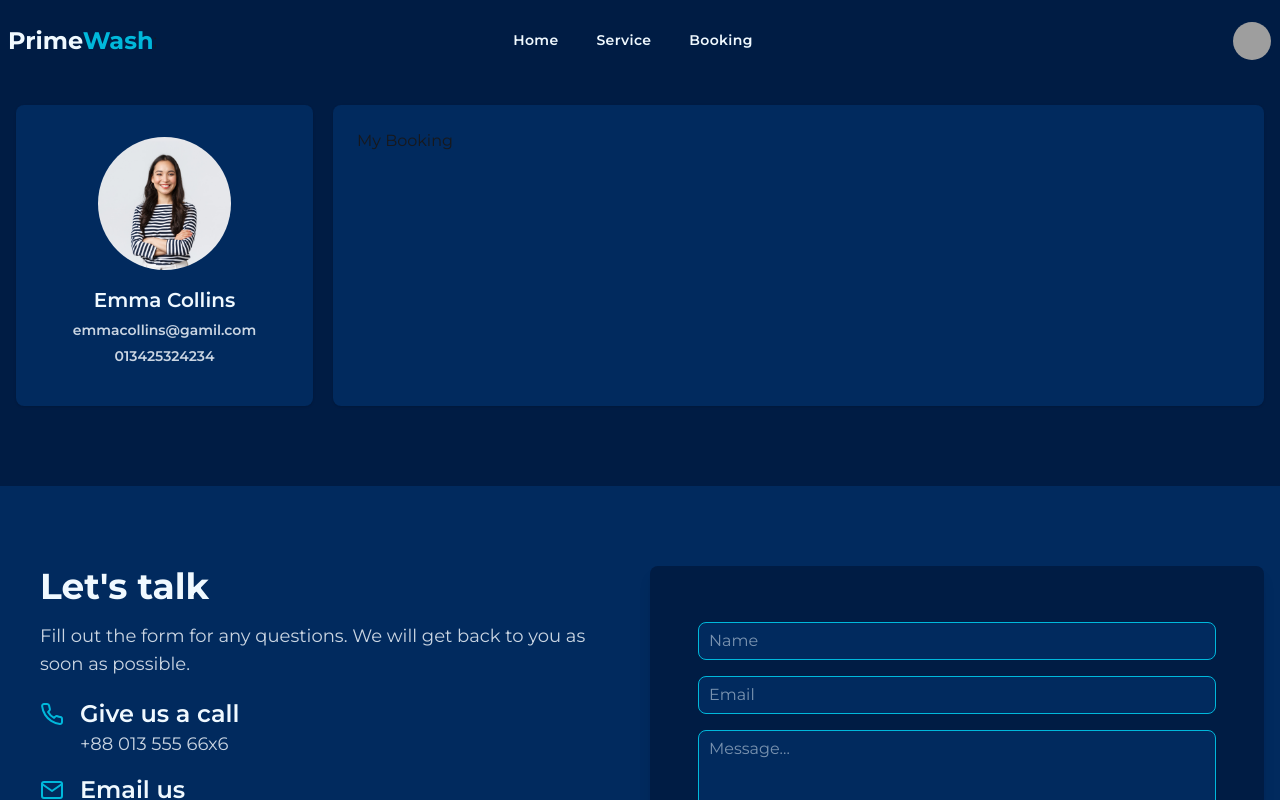
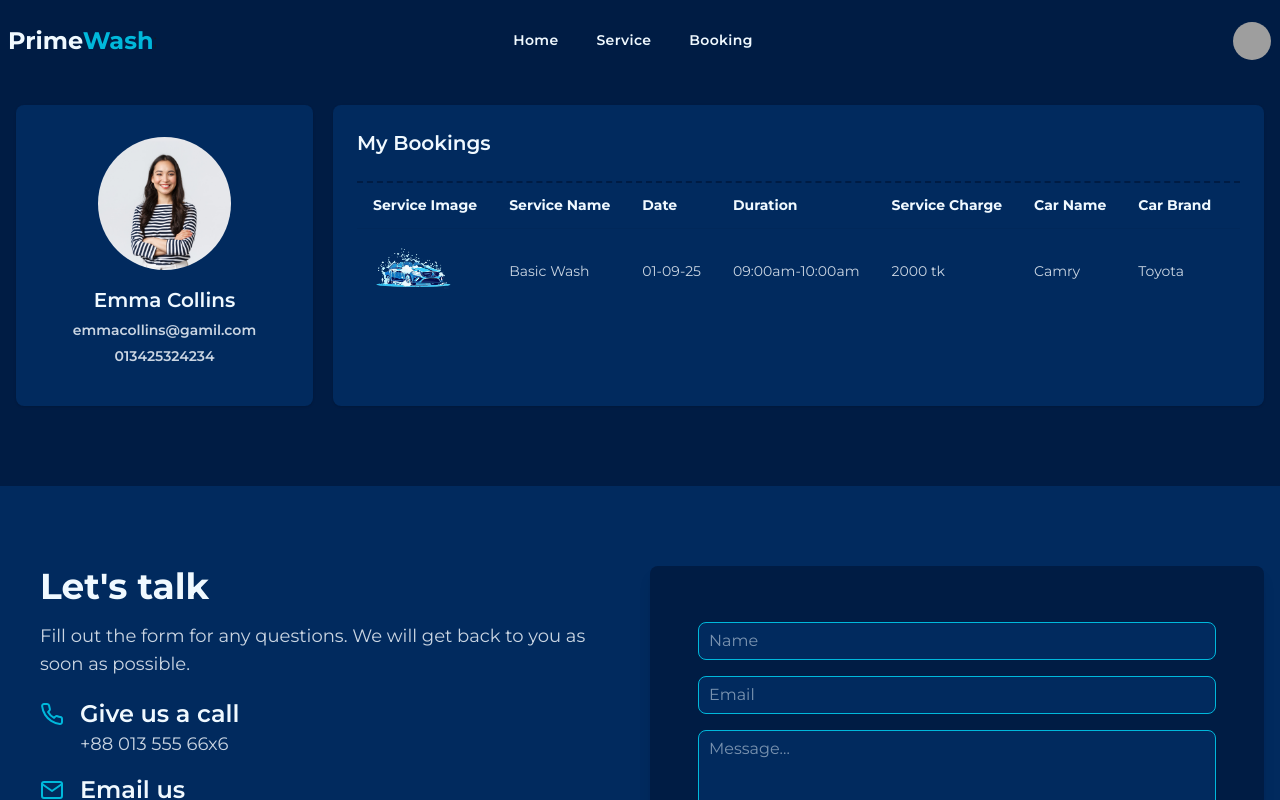
Before and after one commit to AbrRahman/prime-wash-frontend, a React (Vite) app: page /dashboard/my-booking in a window 1280 px wide. Shown: the top 800 px of the page. Built offline with nearby package versions, Linux system fonts and the light colour scheme; grey boxes are pictures that could not be loaded.

Commit message:
refactor Header component to use anchor tags for navigation; enhance MyBookings page layout with a table for booking details and add profile image upload functionality in ProfileDetails

```diff
--- a/src/component/shared/header/Header.tsx
+++ b/src/component/shared/header/Header.tsx
@@ -99,17 +99,17 @@ const Header = () => {
                     className="menu menu-sm dropdown-content bg-brand-secondary rounded-box !z-50 mt-3 w-52 p-2 shadow"
                   >
                     <li className="text-sky-50 hover:bg-cyan-600 focus:bg-cyan-600 transition duration-300 rounded-sm">
-                      <Link to="/dashboard/profile" className="justify-between">
+                      <a href="/dashboard/profile" className="justify-between">
                         Profile
-                      </Link>
+                      </a>
                     </li>
                     <li className="text-sky-50 hover:bg-cyan-600 focus:bg-cyan-600 transition duration-300 rounded-sm">
-                      <Link
-                        to="/dashboard/my-booking"
+                      <a
+                        href="/dashboard/my-booking"
                         className="justify-between"
                       >
                         My Bookings
-                      </Link>
+                      </a>
                     </li>
                     <li className="text-sky-50 hover:bg-cyan-600 focus:bg-cyan-600 transition duration-300 rounded-sm">
                       <Link
--- a/src/pages/myBookings/MyBookings.tsx
+++ b/src/pages/myBookings/MyBookings.tsx
@@ -1,9 +1,73 @@
+import serviceImage from "../../assets/images/car-1.png";
 const MyBookings = () => {
   return (
     <div>
-      <h1>My Booking</h1>
+      <div className="border-b-2 border-dashed pb-6 border-b-brand-primary ">
+        <h1 className="text-xl font-semibold text-sky-50">My Bookings</h1>
+      </div>
+      <div className="overflow-x-auto">
+        <table className="table">
+          {/* head */}
+          <thead>
+            <tr className="text-sky-50">
+              <th>Service Image</th>
+              <th>Service Name</th>
+              <th>Date</th>
+              <th>Duration</th>
+              <th>Service Charge</th>
+              <th>Car Name</th>
+              <th>Car Brand</th>
+              <th>Booking Status</th>
+            </tr>
+          </thead>
+          <tbody>
+            {/* row 1 */}
+            <tr className="text-slate-300">
+              <td>
+                <img src={serviceImage} alt="" className="w-20" />
+              </td>
+              <td>Basic Wash</td>
+              <td className="whitespace-nowrap">01-09-25</td>
+              <td className="whitespace-nowrap">09:00am-10:00am</td>
+              <td>2000 tk</td>
+              <td>Camry</td>
+              <td>Toyota</td>
+              <td>Booked</td>
+            </tr>
+          </tbody>
+        </table>
+      </div>
     </div>
   );
 };
 
 export default MyBookings;
+
+//  [
+//         {
+//             "_id": "60d9c4e4f3b4b544b8b8d1c7",
+//             "service": {
+//                 "_id": "60d9c4e4f3b4b544b8b8d1c5",
+//                 "name": "Car Wash",
+//                 "description": "Exterior and interior car cleaning",
+//                 "price": 50,
+//                 "duration": 30,
+//                 "isDeleted": false
+//             },
+//             "slot": {
+//                 "_id": "60d9c4e4f3b4b544b8b8d1c6",
+//                 "service": "60d9c4e4f3b4b544b8b8d1c5",
+//                 "date": "2024-06-15",
+//                 "startTime": "09:00",
+//                 "endTime": "09:30",
+//                 "isBooked": "booked"
+//             },
+//             "vehicleType": "car",
+//             "vehicleBrand": "Toyota",
+//             "vehicleModel": "Camry",
+//             "manufacturingYear": 2020,
+//             "registrationPlate": "ABC123",
+//             "createdAt": "2024-06-15T12:00:00Z",
+//             "updatedAt": "2024-06-15T12:00:00Z"
+//         }
+//     ]
--- a/src/pages/profile/ProfileDetails.tsx
+++ b/src/pages/profile/ProfileDetails.tsx
@@ -1,9 +1,21 @@
-import { useState } from "react";
+import { useEffect, useRef, useState } from "react";
 import { FiEdit } from "react-icons/fi";
-
+import profileImage from "../../assets/images/member1.png";
 const ProfileDetails = () => {
   const [editProfile, serEditProfile] = useState(false);
-  console.log(editProfile);
+  const [profileImg, setProfileImg] = useState(profileImage);
+  const fileRef = useRef<HTMLInputElement>(null);
+  const handleFileFiled = () => {
+    fileRef?.current?.click();
+  };
+  useEffect(() => {
+    const file = fileRef.current;
+    console.log(file);
+    // if (file) {
+    // //   const objectUrl = URL.createObjectURL(file);
+    //   setProfileImg(objectUrl);
+    // }
+  }, [fileRef]);
   return (
     <>
       <div className="flex justify-between items-center border-b-2 border-dashed pb-6 border-b-brand-primary ">
@@ -107,6 +119,28 @@ const ProfileDetails = () => {
                   </div>
                 </div>
               </div>
+              <div className="space-y-8">
+                <div className="space-y-1">
+                  <h3 className="text-base text-slate-400 font-semibold">
+                    Change Profile Image
+                  </h3>
+                  <div
+                    className="w-1/4 h-1/4 cursor-pointer"
+                    onClick={handleFileFiled}
+                  >
+                    <img
+                      src={profileImg}
+                      alt=""
+                      className="w-full rounded-full"
+                    />
+                  </div>
+                  <input
+                    ref={fileRef}
+                    type="file"
+                    className="text-brand-secondary"
+                  />
+                </div>
+              </div>
             </div>
             <button className="text-sky-50 bg-cyan-600 px-4 py-1.5 rounded-md hover:bg-cyan-500 transition-colors duration-300 tracking-wide cursor-pointer">
               Save Change
```
